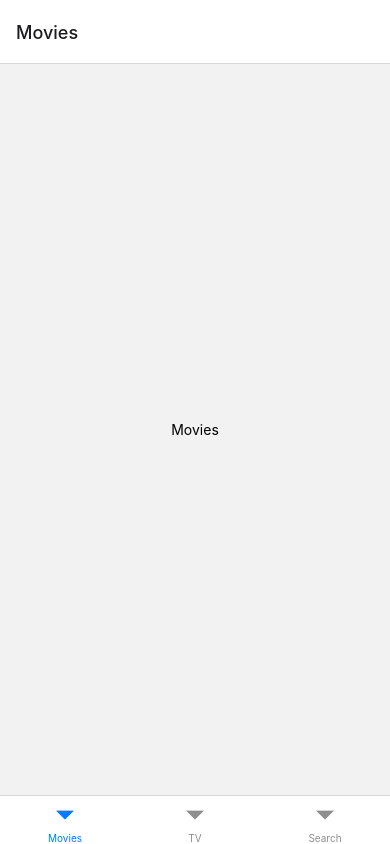
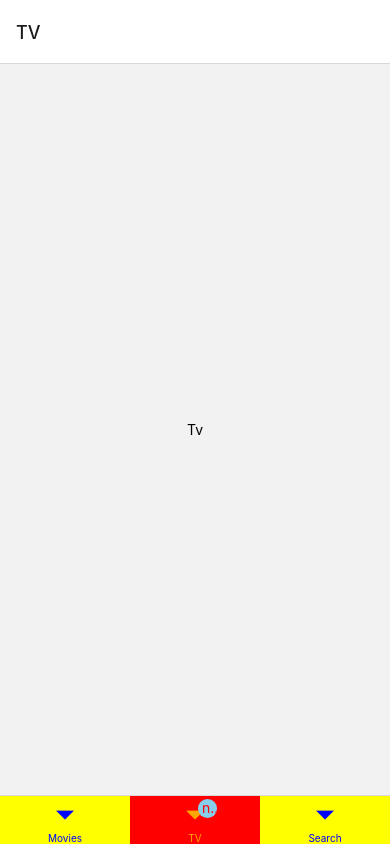
Before and after one commit to helious23/maxflix-rn, a React Native app: screen / in a window 390 px wide. Built offline with nearby package versions, Linux system fonts and the light colour scheme.

Commit message:
#2.6 Configuring the Navigation

```diff
--- a/navigation/Tabs.js
+++ b/navigation/Tabs.js
@@ -3,13 +3,50 @@ import { createBottomTabNavigator } from "@react-navigation/bottom-tabs";
 import Movies from "../screens/Movies";
 import Tv from "../screens/Tv";
 import Search from "../screens/Search";
+import { Text, View } from "react-native";
 
 const Tab = createBottomTabNavigator();
 
 const Tabs = () => (
-  <Tab.Navigator>
-    <Tab.Screen name="Movies" component={Movies} />
-    <Tab.Screen name="TV" component={Tv} />
+  <Tab.Navigator
+    initialRouteName="TV"
+    screenOptions={{
+      tabBarLabelPosition: "below-icon",
+      tabBarActiveTintColor: "orange",
+      tabBarInactiveTintColor: "blue",
+      tabBarActiveBackgroundColor: "red",
+      tabBarInactiveBackgroundColor: "yellow",
+      tabBarStyle: { backgroundColor: "skyblue" },
+    }}
+  >
+    <Tab.Screen
+      name="Movies"
+      component={Movies}
+      options={{
+        headerStyle: {
+          backgroundColor: "skyblue",
+        },
+        headerTitleStyle: {
+          color: "tomato",
+        },
+        headerRight: () => (
+          <View>
+            <Text>Hello</Text>
+          </View>
+        ),
+      }}
+    />
+    <Tab.Screen
+      name="TV"
+      component={Tv}
+      options={{
+        tabBarBadge: "new",
+        tabBarBadgeStyle: {
+          backgroundColor: "skyblue",
+          color: "red",
+        },
+      }}
+    />
     <Tab.Screen name="Search" component={Search} />
   </Tab.Navigator>
 );
```
